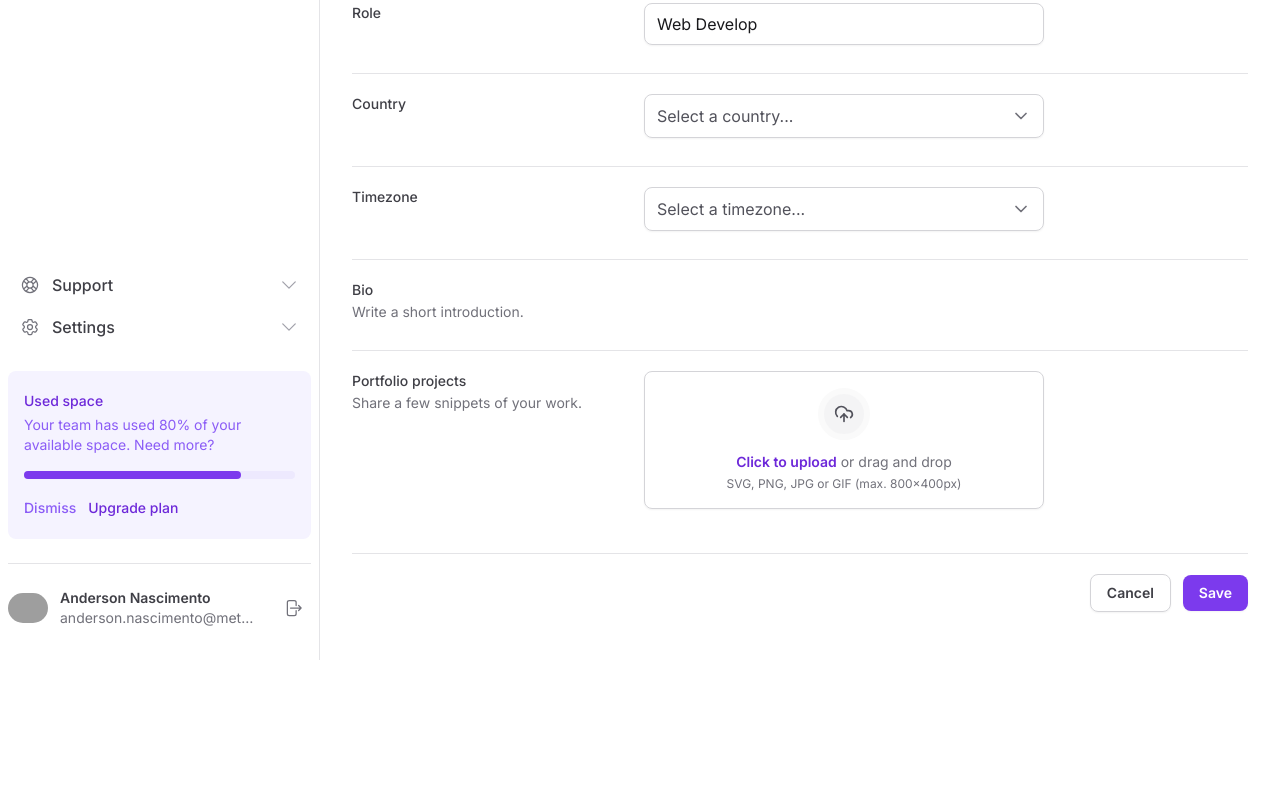
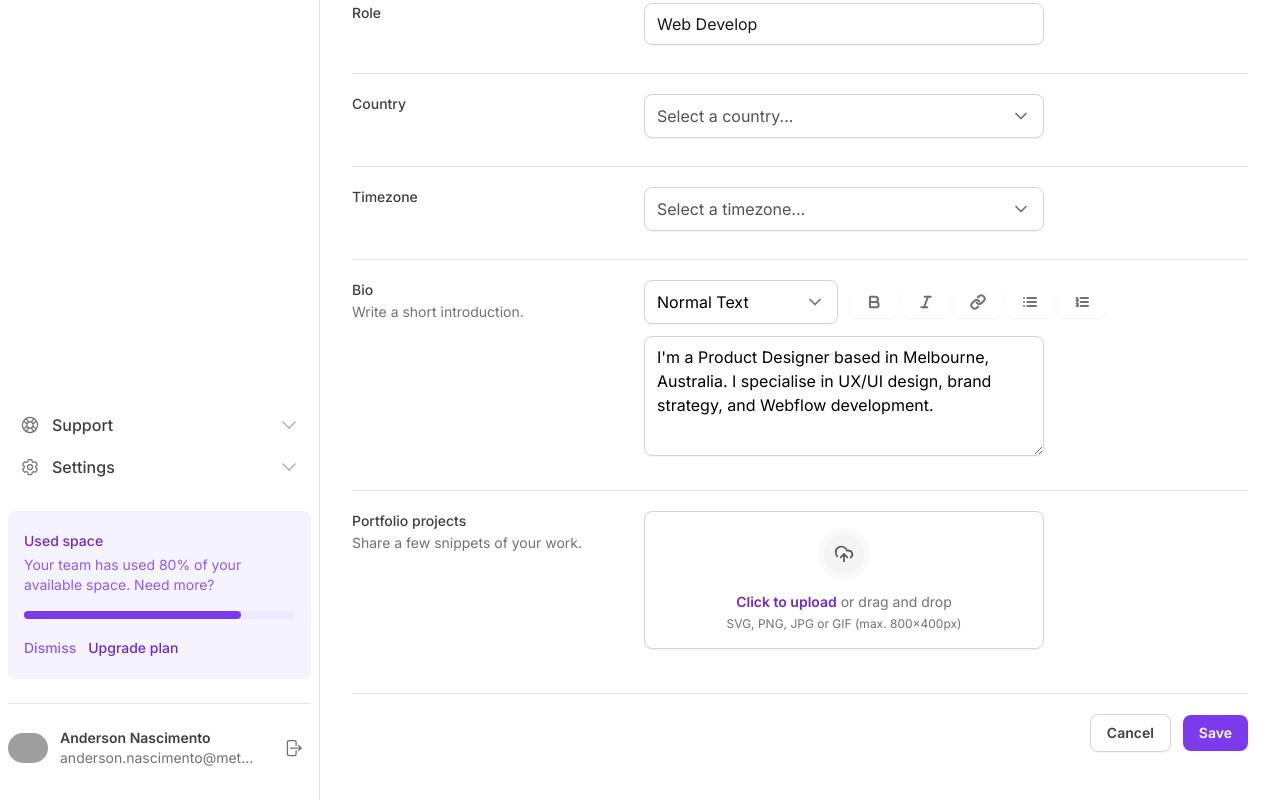
Before and after one commit to AndersonNascimentoAFSN/tailwind-next, a Next.js app: page /settings in a window 1280 px wide. Shown: the part 616-1416 px from the top of the page. Before the commit the page ends 1276 px from the top, so only its background shows below. Built offline with nearby package versions, Linux system fonts and the light colour scheme; grey boxes are pictures that could not be loaded.

Commit message:
feat: add textarea

```diff
--- a/package.json
+++ b/package.json
@@ -14,6 +14,9 @@
     "@heroicons/react": "^2.0.18",
     "@radix-ui/react-select": "^1.2.2",
     "@radix-ui/react-tabs": "^1.0.4",
+    "@tiptap/pm": "^2.1.11",
+    "@tiptap/react": "^2.1.11",
+    "@tiptap/starter-kit": "^2.1.11",
     "@types/node": "20.6.2",
     "@types/react": "18.2.22",
     "@types/react-dom": "18.2.7",
--- a/src/components/Form/Select/index.tsx
+++ b/src/components/Form/Select/index.tsx
@@ -1,11 +1,11 @@
 'use client'
 
-import { FC, ReactNode } from 'react'
+import { ComponentProps, FC, ReactNode } from 'react'
 import { ChevronDown } from 'lucide-react'
 
 import * as SelectPrimitive from '@radix-ui/react-select'
 
-export interface SelectProps {
+export interface SelectProps extends SelectPrimitive.SelectProps {
   children: ReactNode
   placeholder: string
 }
@@ -13,9 +13,10 @@ export interface SelectProps {
 export const Select: FC<SelectProps> = ({
   placeholder,
   children,
+  ...rest
 }: SelectProps) => {
   return (
-    <SelectPrimitive.Root>
+    <SelectPrimitive.Root {...rest}>
       <SelectPrimitive.Trigger className="flex h-11 w-full items-center justify-between gap-2 rounded-lg border border-zinc-300 px-3 py-2 shadow-sm data-[placeholder]:text-zinc-600">
         <SelectPrimitive.Value
           placeholder={placeholder}
--- /dev/null
+++ b/src/components/Form/TextArea.tsx
@@ -0,0 +1,14 @@
+import { ComponentProps } from 'react'
+import { tv } from 'tailwind-variants'
+
+const textarea = tv({
+  base: 'min-h-[120px] resize-y w-full rounded-lg border border-zinc-300 px-3 py-2 shadow-sm',
+  variants: {},
+  defaultVariants: {},
+})
+
+type TextAreaProps = ComponentProps<'textarea'>
+
+export function TextArea({ className, ...rest }: TextAreaProps) {
+  return <textarea className={textarea({ className })} {...rest} />
+}
--- a/src/components/PersonalInfo/PersonalInfo.tsx
+++ b/src/components/PersonalInfo/PersonalInfo.tsx
@@ -1,10 +1,11 @@
-import { Mail } from 'lucide-react'
+import { Bold, Italic, Link, List, ListOrdered, Mail } from 'lucide-react'
 
 import { Button } from '@/components//Button'
 import { Input } from '@/components/Input'
 import { FileInput } from '@/components/Form/FileInput'
 import { Select } from '@/components/Form/Select'
 import { SelectItem } from '../Form/Select/SelectItem'
+import { TextArea } from '../Form/TextArea'
 
 export function PersonalInfo() {
   return (
@@ -55,7 +56,7 @@ export function PersonalInfo() {
           </label>
           <Input.Root>
             <Input.Prefix>
-              <Mail className="h-5 w-5 text-zinc-500" />
+              <Mail className="h-4 w-4 text-zinc-500" />
             </Input.Prefix>
             <Input.Control
               id="bio"
@@ -135,7 +136,59 @@ export function PersonalInfo() {
               Write a short introduction.
             </p>
           </label>
-          <div></div>
+          <div className="space-y-3">
+            <div className="grid gap-3 grid-cols-2">
+              <Select placeholder="" defaultValue="normal">
+                <SelectItem value="normal">Normal Text</SelectItem>
+                <SelectItem value="md">Markdown</SelectItem>
+              </Select>
+              <div className="flex items-center gap-1">
+                <Button
+                  type="button"
+                  variant="secondary"
+                  className="border-none bg-transparent"
+                >
+                  <Bold className="h-4 w-4 text-zinc-500" strokeWidth={3} />
+                </Button>
+                <Button
+                  type="button"
+                  variant="secondary"
+                  className="border-none bg-transparent"
+                >
+                  <Italic className="h-4 w-4 text-zinc-500" strokeWidth={3} />
+                </Button>
+                <Button
+                  type="button"
+                  variant="secondary"
+                  className="border-none bg-transparent"
+                >
+                  <Link className="h-4 w-4 text-zinc-500" strokeWidth={3} />
+                </Button>
+                <Button
+                  type="button"
+                  variant="secondary"
+                  className="border-none bg-transparent"
+                >
+                  <List className="h-4 w-4 text-zinc-500" strokeWidth={3} />
+                </Button>
+                <Button
+                  type="button"
+                  variant="secondary"
+                  className="border-none bg-transparent"
+                >
+                  <ListOrdered
+                    className="h-4 w-4 text-zinc-500"
+                    strokeWidth={3}
+                  />
+                </Button>
+              </div>
+            </div>
+            <TextArea
+              id="bio"
+              defaultValue="I'm a Product Designer based in Melbourne, Australia. I specialise in UX/UI design, brand strategy, and Webflow development."
+              maxLength={500}
+            />
+          </div>
         </div>
 
         <div className="grid gap-3 grid-cols-form pt-5">
--- /dev/null
+++ b/src/components/Tiptap.tsx
@@ -0,0 +1,13 @@
+'use client'
+
+import { useEditor, EditorContent } from '@tiptap/react'
+import StarterKit from '@tiptap/starter-kit'
+
+export const Tiptap = () => {
+  const editor = useEditor({
+    extensions: [StarterKit],
+    content: '<p>Hello World! 🌎️</p>',
+  })
+
+  return <EditorContent editor={editor} />
+}
```
Also changed, not shown: 1 other file (tests, documents, lock files or other folders).
